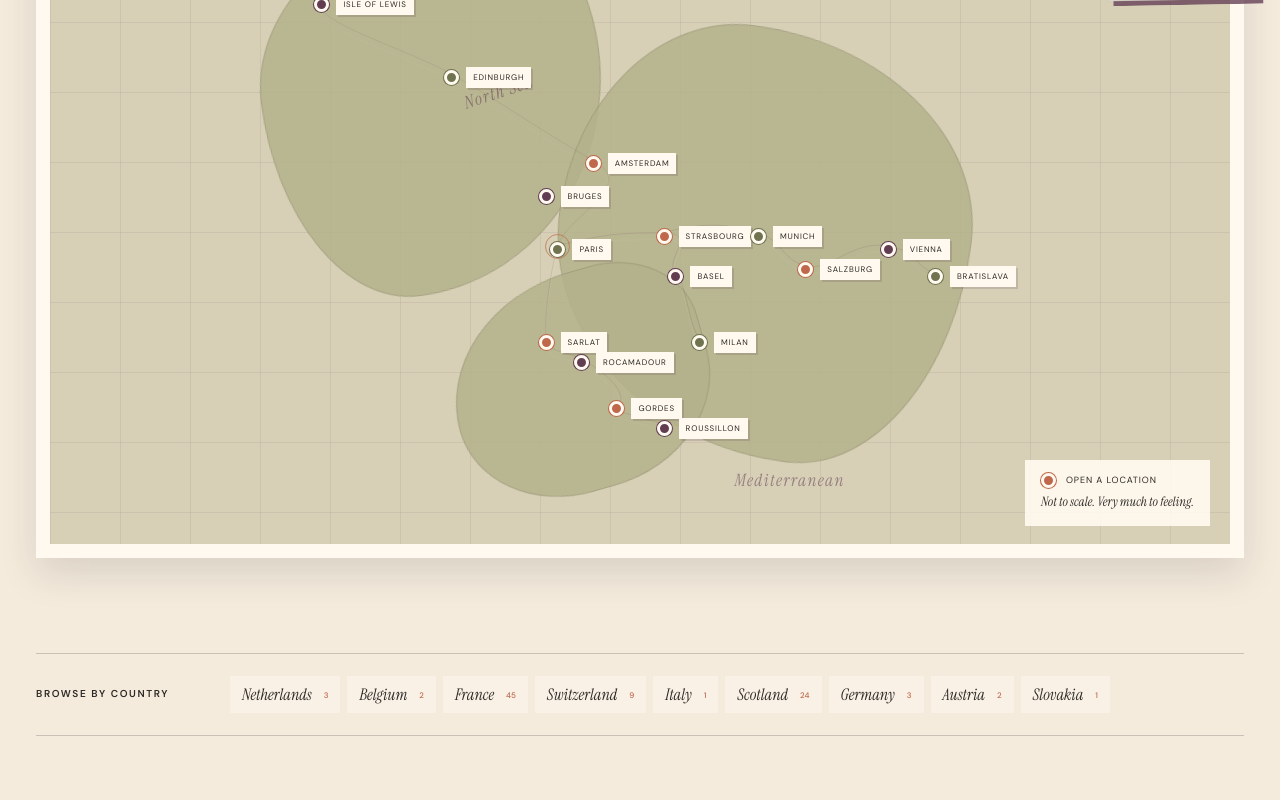
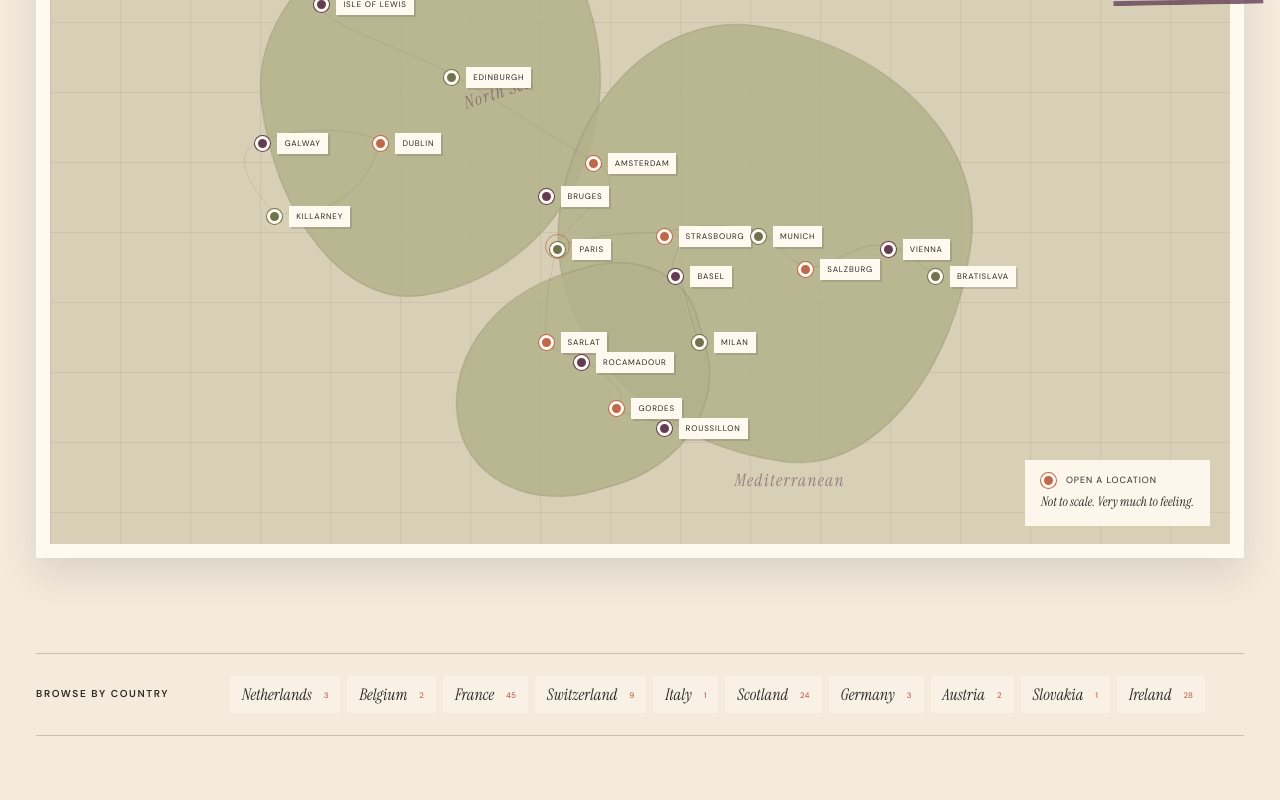
Before and after one commit to wefeltlikeit-sketch/T_Elsewhere, a Next.js app: page /places in a window 1280 px wide. Shown: the part 780-1580 px from the top of the page. Built offline with nearby package versions, Linux system fonts and the light colour scheme.

Commit message:
Add Ireland destinations to the atlas

```diff
--- a/app/places.ts
+++ b/app/places.ts
@@ -80,6 +80,9 @@ export const chapters: Chapter[] = [
   { id: "provence", number: "06", date: "May–June 2026", colour: "terra",
     title: "Ochre, olives & the villages of Provence",
     note: "The Luberon in warm light: market mornings, hill towns, and roads bordered by plane trees." },
+  { id: "ireland", number: "07", date: "October 2026", colour: "olive",
+    title: "Ireland, from Dublin to the western edge",
+    note: "Monastic stones, Atlantic roads, small villages, and the long green sweep from Dublin through Galway and Kerry." },
 ];
 
 export const places: Place[] = [
@@ -173,12 +176,43 @@ export const places: Place[] = [
   { slug: "rustrel", city: "Rustrel", country: "France", visits: [{ chapter: "provence", size: "", order: 11 }] },
   { slug: "saint-saturnin-les-apt", city: "Saint-Saturnin-lès-Apt", country: "France", visits: [{ chapter: "provence", size: "", order: 12 }] },
   { slug: "venasque", city: "Venasque", country: "France", visits: [{ chapter: "provence", size: "", order: 13 }] },
+  { slug: "swords", city: "Swords", country: "Ireland", visits: [{ chapter: "ireland", size: "", order: 0 }] },
+  { slug: "dublin", city: "Dublin", country: "Ireland", visits: [{ chapter: "ireland", size: "large", order: 1 }] },
+  { slug: "kilbeggan", city: "Kilbeggan", country: "Ireland", visits: [{ chapter: "ireland", size: "", order: 2 }] },
+  { slug: "ballynahown", city: "Ballynahown", country: "Ireland", visits: [{ chapter: "ireland", size: "", order: 3 }] },
+  { slug: "clonmacnoise", city: "Clonmacnoise", country: "Ireland", visits: [{ chapter: "ireland", size: "large", order: 4 }] },
+  { slug: "athlone", city: "Athlone", country: "Ireland", visits: [{ chapter: "ireland", size: "", order: 5 }] },
+  { slug: "galway", city: "Galway", country: "Ireland", visits: [{ chapter: "ireland", size: "medium", order: 6 }] },
+  { slug: "kinvara", city: "Kinvara", country: "Ireland", visits: [{ chapter: "ireland", size: "", order: 7 }] },
+  { slug: "bellharbour", city: "Bellharbour", country: "Ireland", visits: [{ chapter: "ireland", size: "", order: 8 }] },
+  { slug: "ballyvaughan", city: "Ballyvaughan", country: "Ireland", visits: [{ chapter: "ireland", size: "", order: 9 }] },
+  { slug: "gleninagh", city: "Gleninagh", country: "Ireland", visits: [{ chapter: "ireland", size: "", order: 10 }] },
+  { slug: "fanore", city: "Fanore", country: "Ireland", visits: [{ chapter: "ireland", size: "", order: 11 }] },
+  { slug: "lurraga", city: "Lurraga", country: "Ireland", visits: [{ chapter: "ireland", size: "", order: 12 }] },
+  { slug: "doolin", city: "Doolin", country: "Ireland", visits: [{ chapter: "ireland", size: "", order: 13 }] },
+  { slug: "ballysteen", city: "Ballysteen", country: "Ireland", visits: [{ chapter: "ireland", size: "", order: 14 }] },
+  { slug: "killarney", city: "Killarney", country: "Ireland", visits: [{ chapter: "ireland", size: "large", order: 15 }] },
+  { slug: "annascaul", city: "Annascaul", country: "Ireland", visits: [{ chapter: "ireland", size: "", order: 16 }] },
+  { slug: "ventry", city: "Ventry", country: "Ireland", visits: [{ chapter: "ireland", size: "", order: 17 }] },
+  { slug: "dunquin", city: "Dunquin", country: "Ireland", visits: [{ chapter: "ireland", size: "", order: 18 }] },
+  { slug: "dingle", city: "Dingle", country: "Ireland", visits: [{ chapter: "ireland", size: "medium", order: 19 }] },
+  { slug: "glenbeigh", city: "Glenbeigh", country: "Ireland", visits: [{ chapter: "ireland", size: "", order: 20 }] },
+  { slug: "kells", city: "Kells", country: "Ireland", visits: [{ chapter: "ireland", size: "", order: 21 }] },
+  { slug: "caherciveen", city: "Caherciveen", country: "Ireland", visits: [{ chapter: "ireland", size: "", order: 22 }] },
+  { slug: "waterville", city: "Waterville", country: "Ireland", visits: [{ chapter: "ireland", size: "", order: 23 }] },
+  { slug: "sneem", city: "Sneem", country: "Ireland", visits: [{ chapter: "ireland", size: "", order: 24 }] },
+  { slug: "muckross", city: "Muckross", country: "Ireland", visits: [{ chapter: "ireland", size: "medium", order: 25 }] },
+  { slug: "blarney", city: "Blarney", country: "Ireland", visits: [{ chapter: "ireland", size: "large", order: 26 }] },
+  { slug: "cashel", city: "Cashel", country: "Ireland", visits: [{ chapter: "ireland", size: "large", order: 27 }] },
 ];
 
 export const pins: Pin[] = [
   { place: "orkney", label: "Orkney", left: 29, top: 10, chapter: "scotland" },
   { place: "isle-of-lewis", label: "Isle of Lewis", left: 23, top: 18, chapter: "scotland" },
   { place: "edinburgh", label: "Edinburgh", left: 34, top: 29, chapter: "scotland" },
+  { place: "dublin", label: "Dublin", left: 28, top: 39, chapter: "ireland" },
+  { place: "galway", label: "Galway", left: 18, top: 39, chapter: "ireland" },
+  { place: "killarney", label: "Killarney", left: 19, top: 50, chapter: "ireland" },
   { place: "amsterdam", label: "Amsterdam", left: 46, top: 42, chapter: "low-countries" },
   { place: "bruges", label: "Bruges", left: 42, top: 47, chapter: "low-countries" },
   { place: "paris", label: "Paris", left: 43, top: 55, chapter: "low-countries" },
--- a/app/places/page.tsx
+++ b/app/places/page.tsx
@@ -39,6 +39,7 @@ export default function PlacesPage() {
         <div className="map-wash wash-one" /><div className="map-wash wash-two" /><div className="map-wash wash-three" />
         <svg className="atlas-routes" viewBox="0 0 100 100" preserveAspectRatio="none" aria-hidden="true">
           <path pathLength="1" d="M29 10 C26 12 24 15 23 18 S30 25 34 29 S42 38 46 42 S44 50 43 55" />
+          <path pathLength="1" d="M28 39 C25 37 21 37 18 39 S17 46 19 50 C23 51 27 47 28 39" />
           <path pathLength="1" d="M43 55 C47 53 49 53 52 53 S52 57 53 59 S54 66 55 69" />
           <path pathLength="1" d="M43 55 C42 62 42 67 42 69 S44 71 45 72 M45 72 C48 75 49 78 48 79 S51 81 52 82" />
           <path pathLength="1" d="M52 53 C56 51 58 52 60 53 S62 57 64 58 S68 54 71 55 S73 58 75 59" />
```
